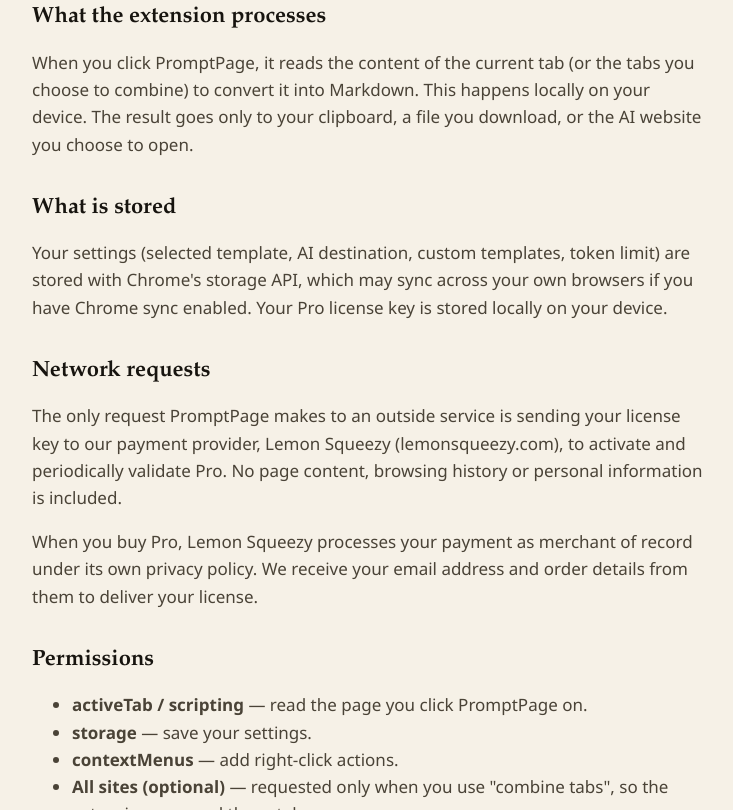
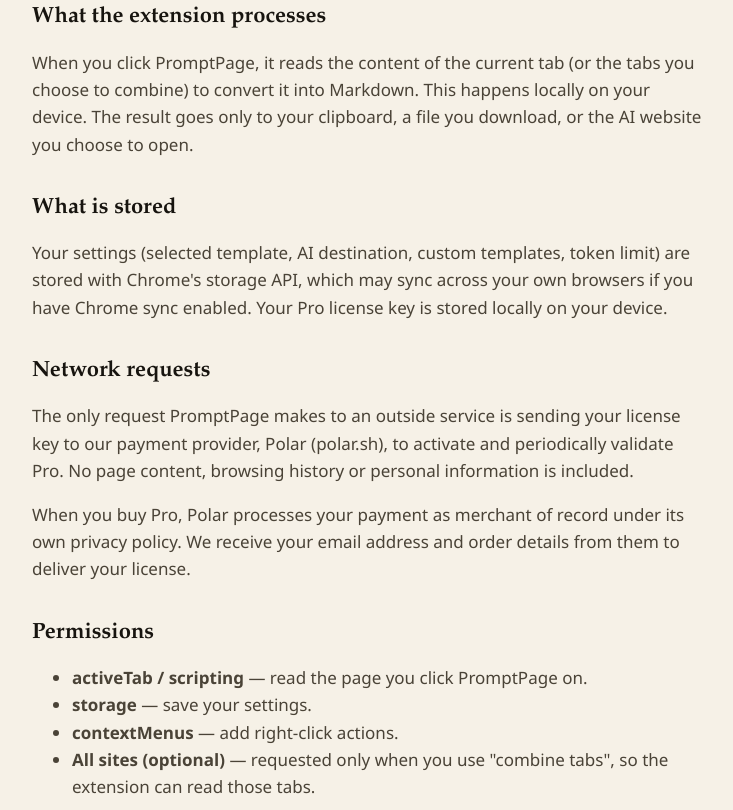
Before and after one commit to tradenstudio/promptpage, a plain HTML site: page privacy.html in a window 1280 px wide. Shown: the part 377-1187 px from the top of the page, without its empty margins (272-1005 px from the left). Drawn offline with Linux system fonts and the light colour scheme.

Commit message:
Add files via upload

```diff
--- a/privacy.html
+++ b/privacy.html
@@ -24,8 +24,8 @@
     <p>Your settings (selected template, AI destination, custom templates, token limit) are stored with Chrome's storage API, which may sync across your own browsers if you have Chrome sync enabled. Your Pro license key is stored locally on your device.</p>
 
     <h2>Network requests</h2>
-    <p>The only request PromptPage makes to an outside service is sending your license key to our payment provider, Lemon Squeezy (lemonsqueezy.com), to activate and periodically validate Pro. No page content, browsing history or personal information is included.</p>
-    <p>When you buy Pro, Lemon Squeezy processes your payment as merchant of record under its own privacy policy. We receive your email address and order details from them to deliver your license.</p>
+    <p>The only request PromptPage makes to an outside service is sending your license key to our payment provider, Polar (polar.sh), to activate and periodically validate Pro. No page content, browsing history or personal information is included.</p>
+    <p>When you buy Pro, Polar processes your payment as merchant of record under its own privacy policy. We receive your email address and order details from them to deliver your license.</p>
 
     <h2>Permissions</h2>
     <ul>
```
Also changed, not shown: index.html (+1 -1 lines), refund.html (+1 -1 lines), terms.html (+1 -1 lines).
